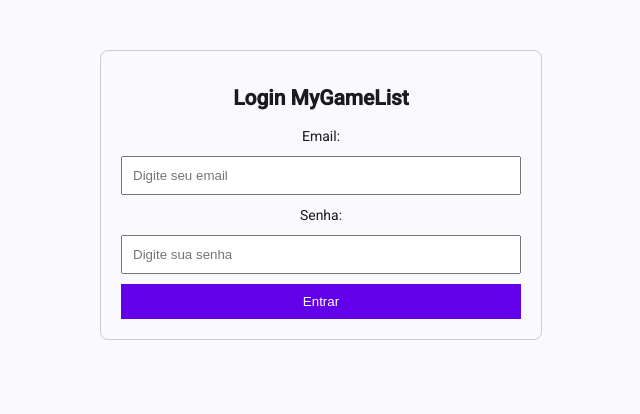
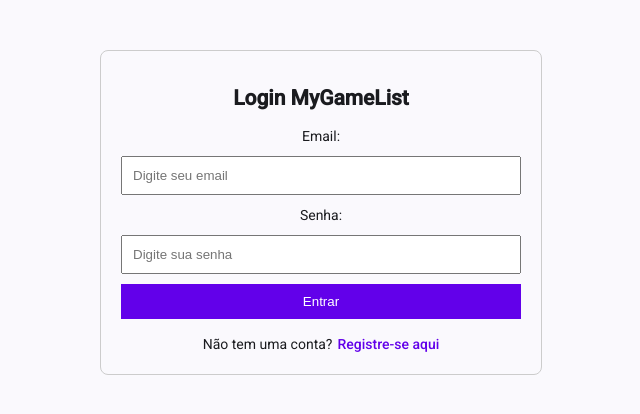
Before and after one commit to caiotcruz/MyGameList-Fullstack, an Angular app in the folder mygamelist-frontend/: page /login in a window 1280 px wide. Shown: the top 414 px of the page, without its empty margins (319-959 px from the left). Built offline with nearby package versions, Linux system fonts and the light colour scheme.

Commit message:
feature: Adição de redirect para tela de register na tela de login

```diff
--- a/mygamelist-frontend/src/app/pages/login/login.css
+++ b/mygamelist-frontend/src/app/pages/login/login.css
@@ -20,3 +20,20 @@ button {
   border: none;
   cursor: pointer;
 }
+
+.register-link {
+  margin-top: 15px;
+  font-size: 14px;
+}
+
+.register-link a {
+  margin-left: 5px;
+  color: #6200ea;
+  cursor: pointer;
+  font-weight: 500;
+  text-decoration: none;
+}
+
+.register-link a:hover {
+  text-decoration: underline;
+}
--- a/mygamelist-frontend/src/app/pages/login/login.html
+++ b/mygamelist-frontend/src/app/pages/login/login.html
@@ -12,4 +12,10 @@
   </div>
 
   <button (click)="onLogin()">Entrar</button>
+
+  <div class="register-link">
+    <span>Não tem uma conta?</span>
+    <a (click)="goToRegister()">Registre-se aqui</a>
+  </div>
+
 </div>
--- a/mygamelist-frontend/src/app/pages/login/login.ts
+++ b/mygamelist-frontend/src/app/pages/login/login.ts
@@ -31,4 +31,8 @@ export class Login {
       }
     });
   }
+
+  goToRegister() {
+    this.router.navigate(['/register']);
+  }
 }
```
